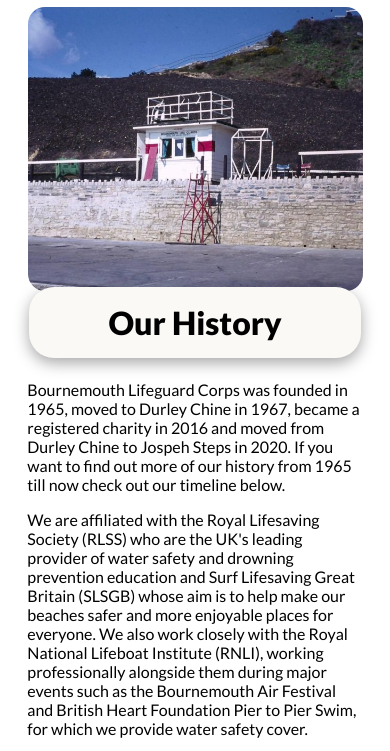
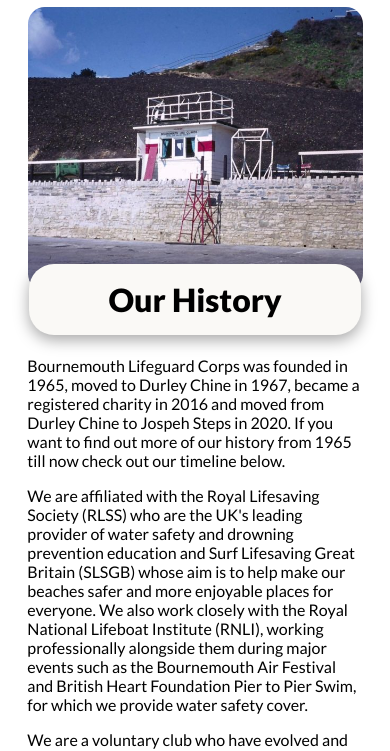
Before and after one commit to The-Iceburg/blgc, a plain HTML site: page about-us/our-history.html in a window 390 px wide. Shown: the part 72-823 px from the top of the page. Drawn offline with Linux system fonts and the light colour scheme.

Commit message:
v0.3.1
adjusted a responsive label height

```diff
--- a/styles/about-us/our-history.css
+++ b/styles/about-us/our-history.css
@@ -89,3 +89,9 @@
         display: none;
     }
 }
+
+@media screen and (max-width: 700px) {
+    .page-heading h1 {
+        margin-top: -10%;
+    }
+}
```
